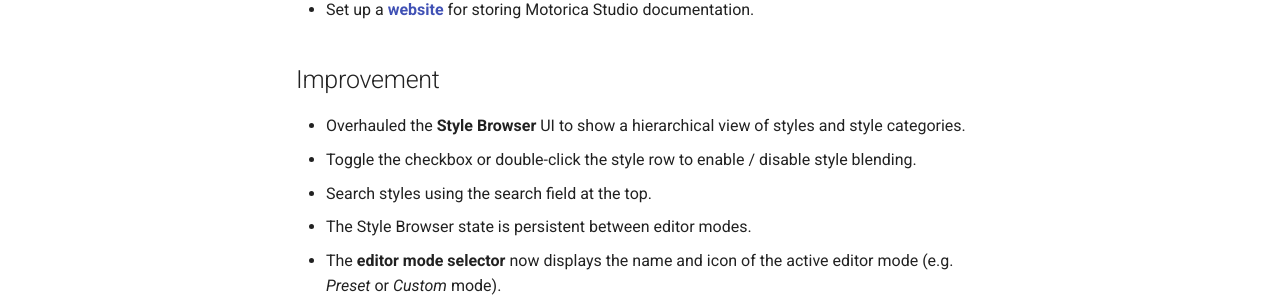
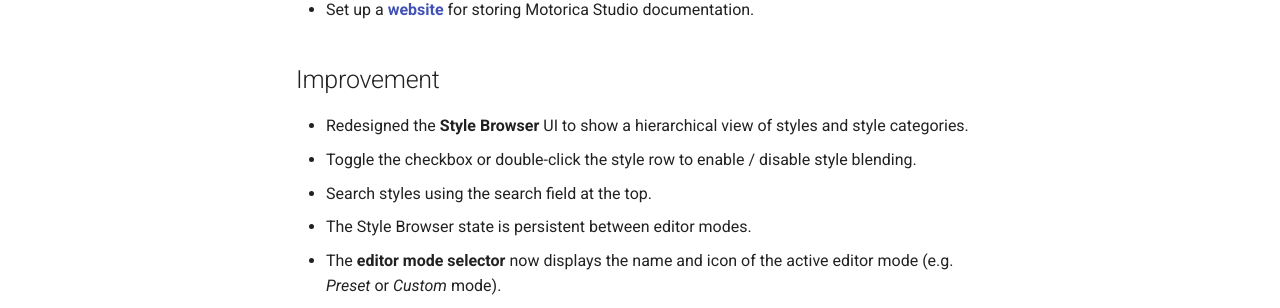
Before and after one commit to MotoricaAI/MoStudioDocs, an MkDocs documentation site: the page built from docs/patch-notes/patch-notes-v0-2-0.md, in a window 1280 px wide and 1375 px high. Shown: the part 293-601 px from the top of the window. Built offline with MkDocs 1.6.1 and Material for MkDocs 9.7.7, drawn with Linux system fonts in a browser that asks for light colours.

Commit message:
Update docs

```diff
--- a/docs/patch-notes/patch-notes-v0-2-0.md
+++ b/docs/patch-notes/patch-notes-v0-2-0.md
@@ -4,7 +4,7 @@
 - Set up a [**website**](https://motoricaai.github.io/MoStudioDocs/) for storing Motorica Studio documentation.
 
 ## Improvement
-- Overhauled the **Style Browser** UI to show a hierarchical view of styles and style categories.
+- Redesigned the **Style Browser** UI to show a hierarchical view of styles and style categories.
   - Toggle the checkbox or double-click the style row to enable / disable style blending.
   - Search styles using the search field at the top.
   - The Style Browser state is persistent between editor modes.
```
